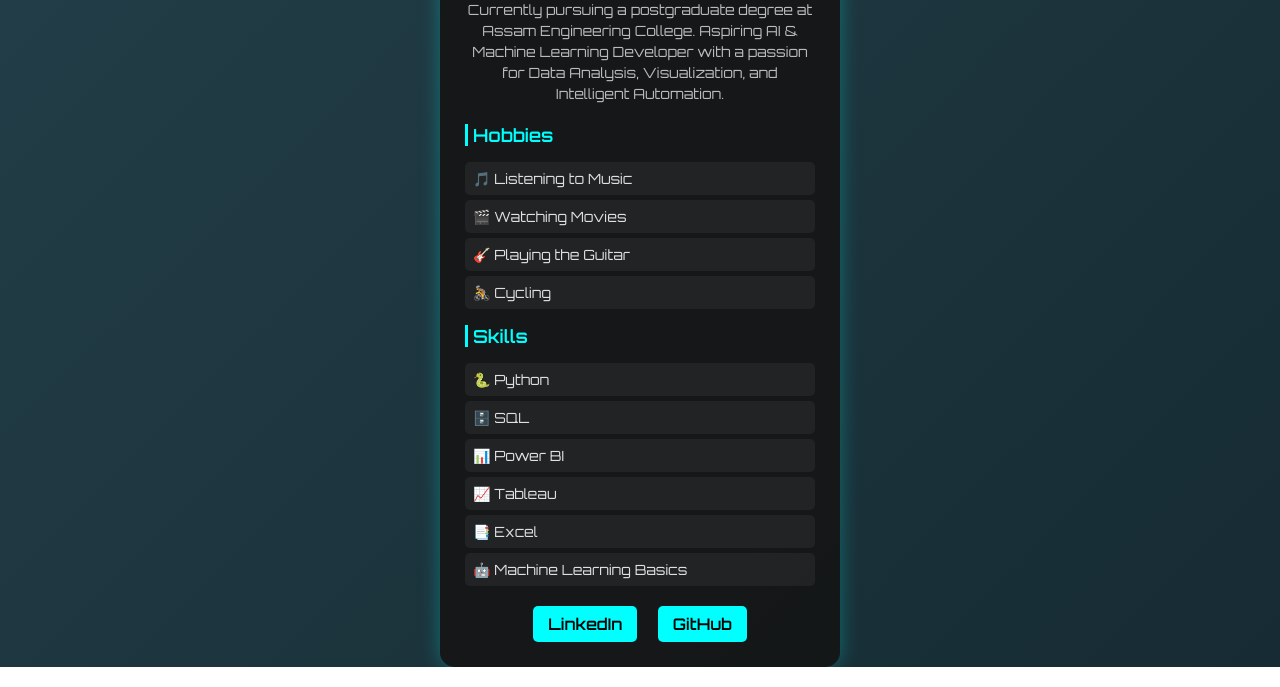
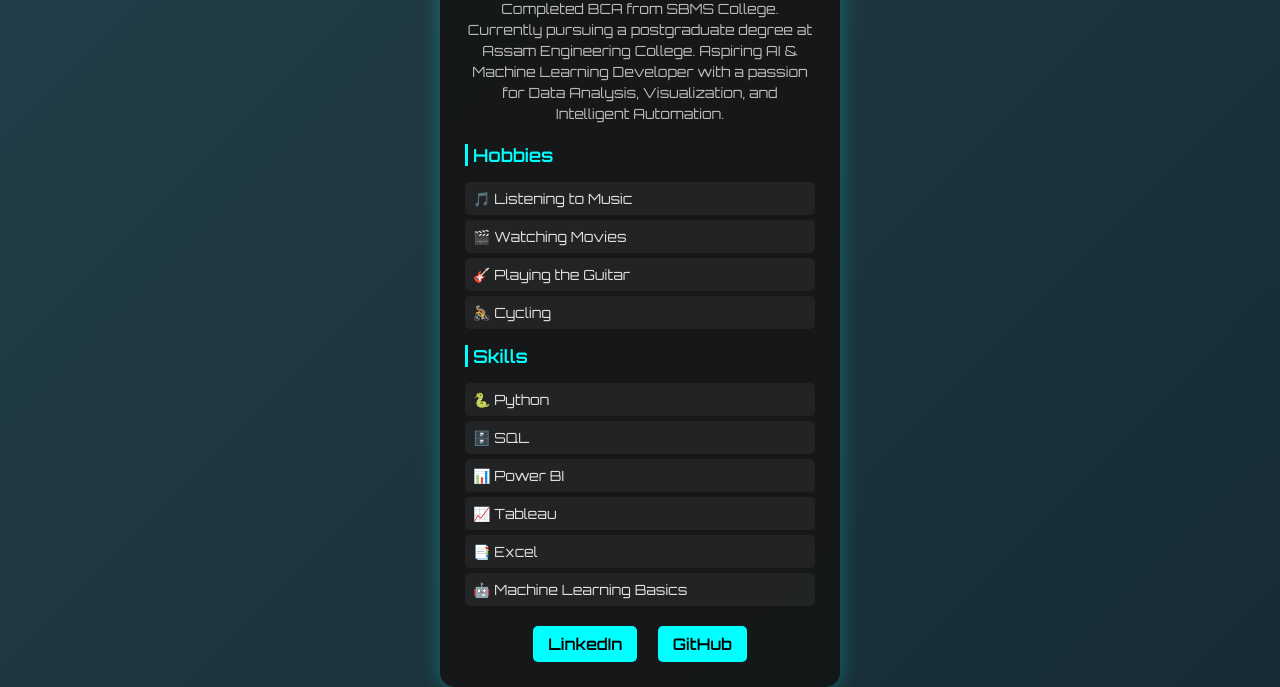
Before and after one commit to Pallab90/Portfolio, a plain HTML site: page index.html in a window 1280 px wide. Shown: the part 187-874 px from the top of the page. Drawn offline with Linux system fonts and the light colour scheme.

Commit message:
Update style.css

```diff
--- a/style.css
+++ b/style.css
@@ -7,7 +7,7 @@ body {
     background-size: 400% 400%;
     animation: gradientShift 10s ease infinite;
     margin: 0;
-    padding: 0;
+    padding:  20px 0;
     display: flex;
     justify-content: center;
     align-items: center;
```
